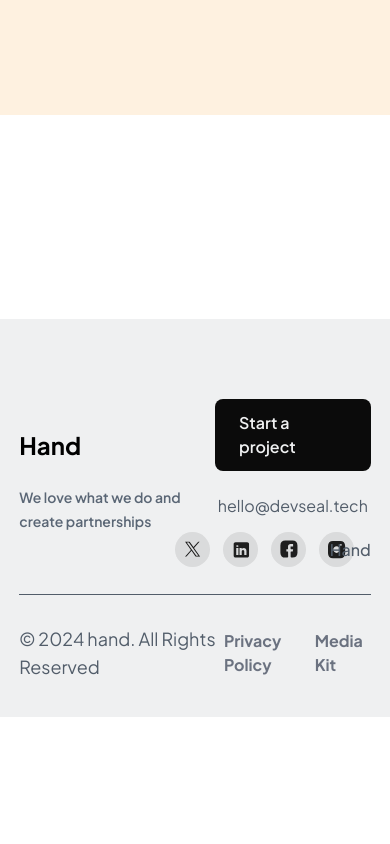
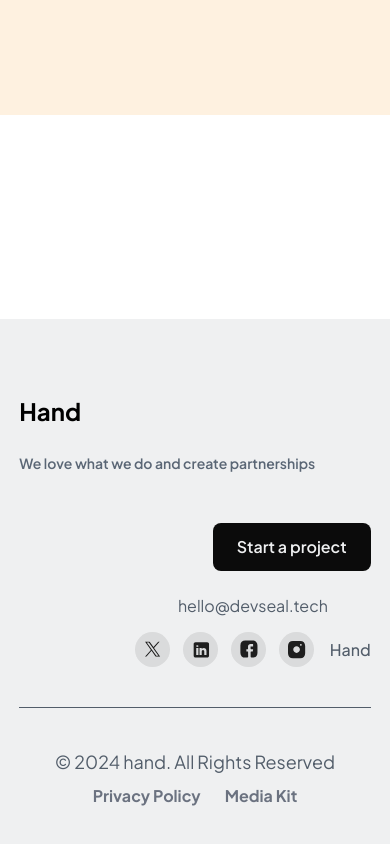
Before and after one commit to AJ1732/smg-task, a React (Vite) app: page / in a window 390 px wide. Shown: the part 7036-7880 px from the top of the page. Before the commit the page ends 7753 px from the top, so only its background shows below. Built offline with nearby package versions, Linux system fonts and the light colour scheme.

Commit message:
chore: make footer responsive

```diff
--- a/src/components/layout/Footer.tsx
+++ b/src/components/layout/Footer.tsx
@@ -7,17 +7,18 @@ import NavItem from "../ui/NavItem";
 
 const Footer = () => {
   return (
-    <footer className="full-width content-grid bg-grey-50 font-pjs">
+    <footer className="full-width content-grid min-h-[24.875rem] bg-grey-50 font-pjs">
       <div className="content flex flex-col justify-between pb-8 pt-20">
-        <div className="flex-between">
-          <div className="space-y-7">
+        {/* FIRST DIVISION */}
+        <div className="flex items-center justify-between gap-12 max-md:flex-col">
+          <div className="mr-auto space-y-7">
             <h3 className="text-2xl font-bold leading-6">Hand</h3>
             <p className="font-pjs text-sm font-semibold leading-6 text-grey-500">
               We love what we do and create partnerships
             </p>
           </div>
 
-          <div className="flex flex-col items-end justify-center text-grey-600">
+          <div className="ml-auto flex max-w-max flex-col items-end justify-center text-grey-600">
             <Button>Start a project</Button>
 
             <p className="mx-auto mb-4 mt-6 leading-[1.3125rem]">
@@ -37,11 +38,11 @@ const Footer = () => {
           </div>
         </div>
 
-        <div className="flex-center size-full">
+        <div className="flex-center size-full max-md:my-10">
           <div className="w-full max-w-[75rem] border-t-[0.0625rem] border-grey-600"></div>
         </div>
 
-        <div className="flex-between">
+        <div className="flex items-center justify-between max-md:flex-col">
           <p className="text-lg text-grey-600">
             © 2024 hand. All Rights Reserved
           </p>
--- a/src/index.css
+++ b/src/index.css
@@ -31,7 +31,7 @@
     [full-width-end];
 }
 .content-grid.all {
-  grid-template-rows: 6rem 1fr 24.875rem;
+  grid-template-rows: 6rem 1fr;
 }
 .content-grid > :not(.full-width) {
   grid-column: content;
```
